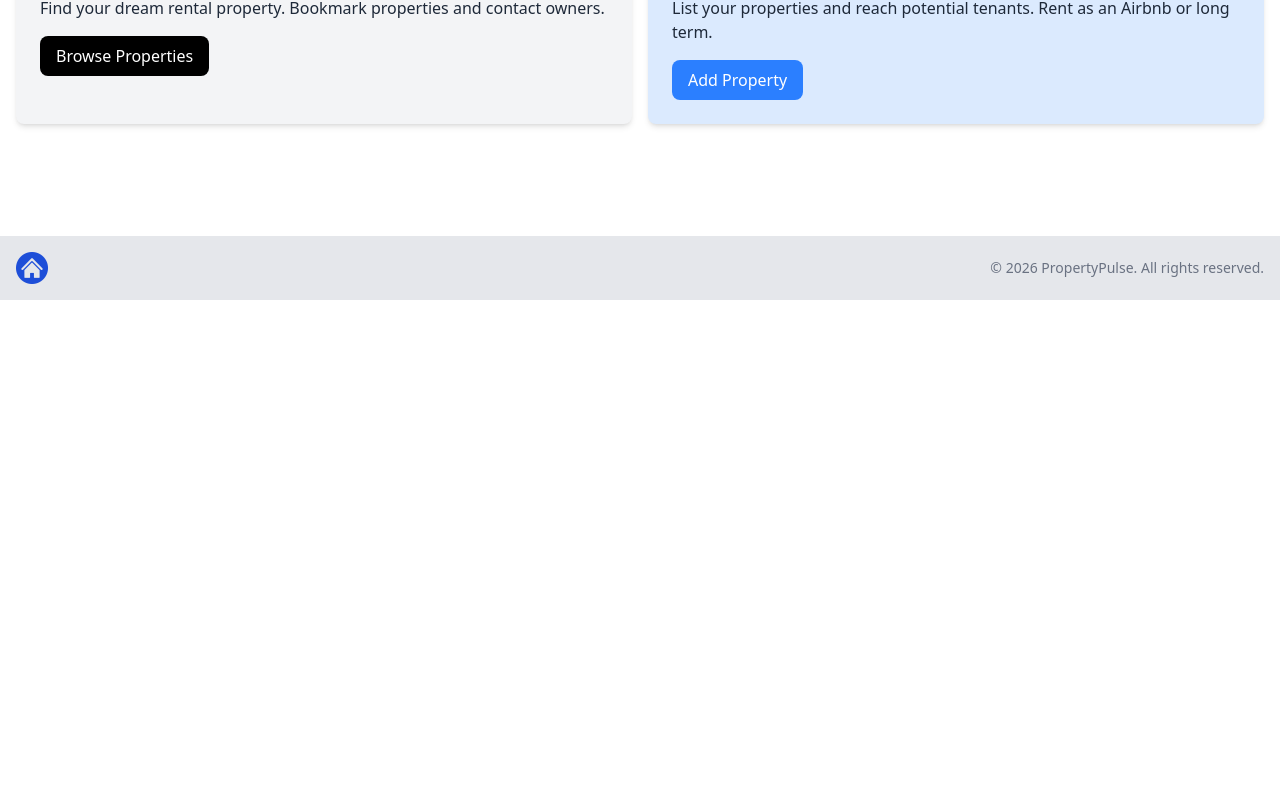
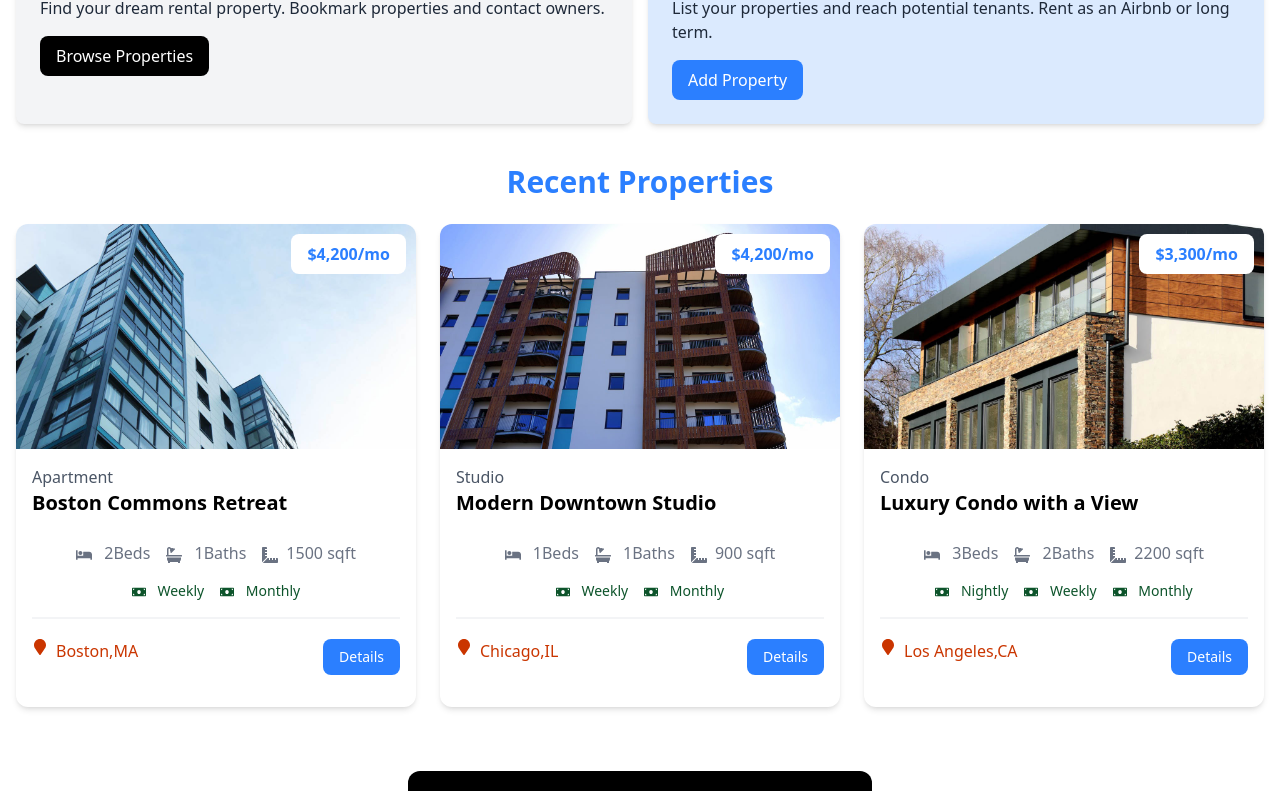
Before and after one commit to codedsleek/property-pulse, a Next.js app: page / in a window 1280 px wide. Shown: the part 521-1312 px from the top of the page. Before the commit the page ends 821 px from the top, so only its background shows below. Built offline with nearby package versions, Linux system fonts and the light colour scheme.

Commit message:
not-found page

```diff
--- a/app/layout.jsx
+++ b/app/layout.jsx
@@ -10,14 +10,16 @@
 
 const MainLayout = ({ children }) => {
   return (
-    <html lang='en'>
-        <body>
-          <Navbar />
-          <main>{children}</main>
-          <Footer />
-        </body>
+    <html lang="en">
 
+    <body>
+      <Navbar />
+      <main>{children}</main>
+      <Footer />
+    </body>
     </html>
+
+
   );
 };
 
--- /dev/null
+++ b/app/not-found.jsx
@@ -0,0 +1,38 @@
+'use client';
+
+import { FaExclamationTriangle } from "react-icons/fa";
+
+
+const NotFoundPage = () => {
+  return (
+    <section className="bg-blue-50 min-h-screen flex-grow">
+      <div className="container m-auto max-w-2xl py-24">
+        <div
+          className="bg-white px-6 py-24 mb-4 shadow-md rounded-md border m-4 md:m-0"
+        >
+          <div className="flex justify-center">
+            <FaExclamationTriangle
+              className="fas fa-exclamation-triangle fa-5x text-8xl text-yellow-400"
+
+            />
+          </div>
+          <div className="text-center">
+            <h1 className="text-3xl font-bold mt-4 mb-2">Page Not Found</h1>
+            <p className="text-gray-500 text-xl mb-10">
+              The page you are looking for does not exist.
+            </p>
+            <a
+              href="/index.html"
+              className="bg-blue-700 hover:bg-blue-800 text-white font-bold py-4 px-6 rounded"
+              >Go Home
+            </a>
+          </div>
+        </div>
+      </div>
+      <div className="flex-grow"></div>
+    </section>
+
+  )
+}
+
+export default NotFoundPage
--- a/app/page.jsx
+++ b/app/page.jsx
@@ -1,11 +1,13 @@
 import Hero from '@/components/Hero';
 import InfoBoxes from '@/components/InfoBoxes';
+import HomeProperties from '@/components/HomeProperties';
 
 const HomePage = () => {
   return (
    <>
     <Hero />
     <InfoBoxes />
+    <HomeProperties />
    </>
   )
 }
--- a/app/properties/page.jsx
+++ b/app/properties/page.jsx
@@ -3,12 +3,13 @@
 
 const PropertiesPage = () => {
   return (
-    <section class="px-4 py-6">
-      <div class="container-xl lg:container m-auto px-4 py-6">
+
+    <section className="px-4 py-6">
+      <div className="container-xl lg:container m-auto px-4 py-6">
         { properties.length === 0 ? (
           <p>No properties found</p>
         ) : (
-          <div class="grid grid-cols-1 md:grid-cols-3 gap-6">
+          <div className="grid grid-cols-1 md:grid-cols-3 gap-6">
             { properties.map((property) => (
               <PropertyCard key={property._id} property= {property} />
             ))}
@@ -17,6 +18,7 @@
 
       </div>
     </section>
+
   )
 }
 
--- /dev/null
+++ b/components/HomeProperties.jsx
@@ -0,0 +1,39 @@
+import properties from '@/properties.json';
+import Link from 'next/link';
+import PropertyCard from '@/components/PropertyCard';
+
+const HomeProperties = () => {
+    const recentProperties = properties
+    .sort(() => Math.random() - Math.random ())
+    .slice(0, 3);
+
+    return (
+        <>
+            <section className="px-4 py-6">
+                <div className="container-xl lg:container m-auto">
+                    <h2 className="text-3xl font-bold text-blue-500 mb-6 text-center">
+                        Recent Properties
+                    </h2>
+                    <div className="grid grid-cols-1 md:grid-cols-3 gap-6">
+                        {recentProperties === 0 ? (
+                            <p>No Properties Found</p>
+                        ) : recentProperties.map((property) => (
+                            <PropertyCard key ={property._id} property={ property } />
+                        )) }
+                    </div>
+                </div>
+            </section>
+
+            <section className="m-auto max-w-lg my-10 px-6">
+                <Link
+                    href="/properties"
+                    className="block bg-black text-white text-center py-4 px-6 rounded-xl hover:bg-gray-700"
+                    >View All Properties
+
+                </Link>
+            </section>
+        </>
+    )
+}
+
+export default HomeProperties
```
